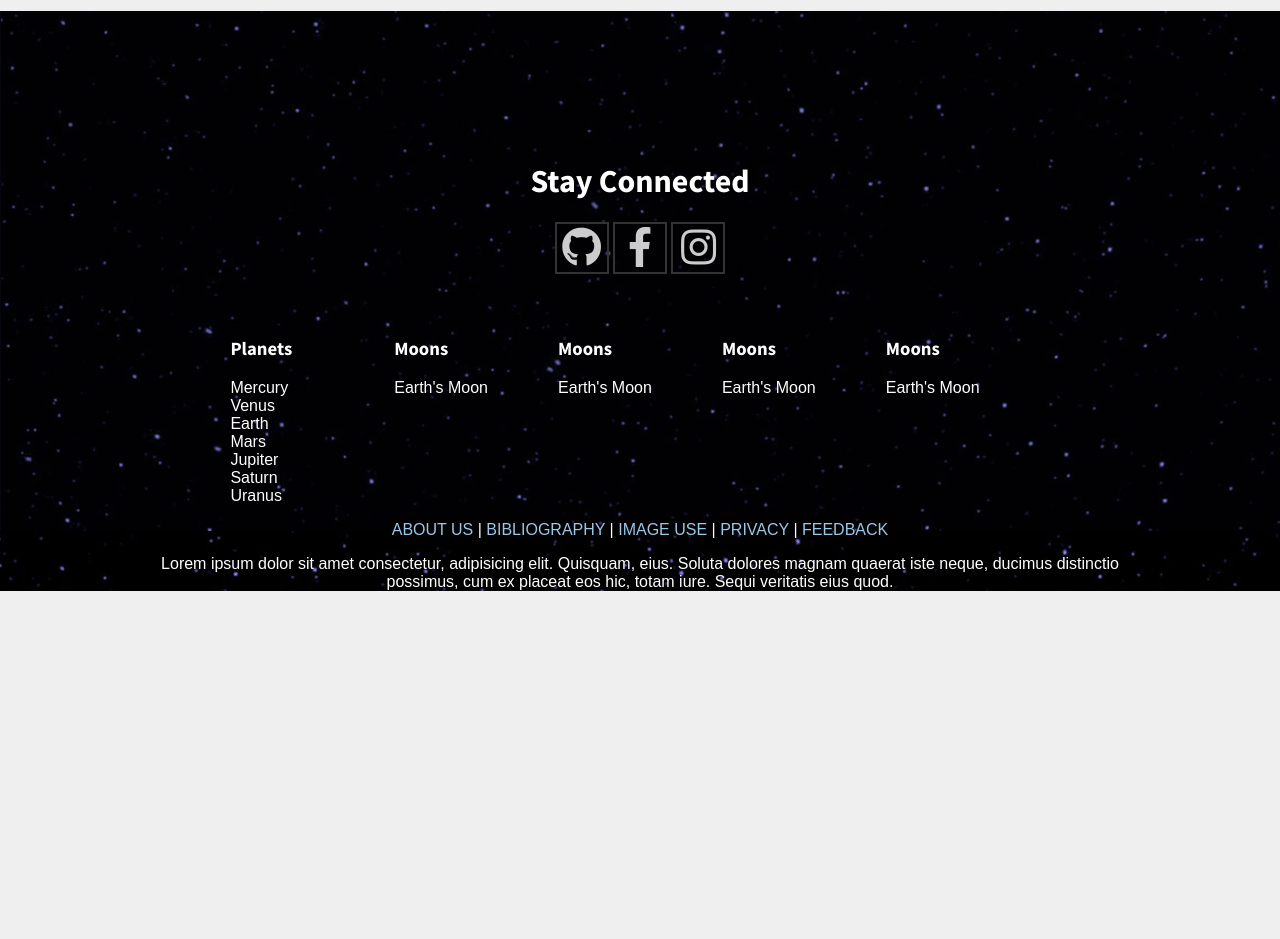
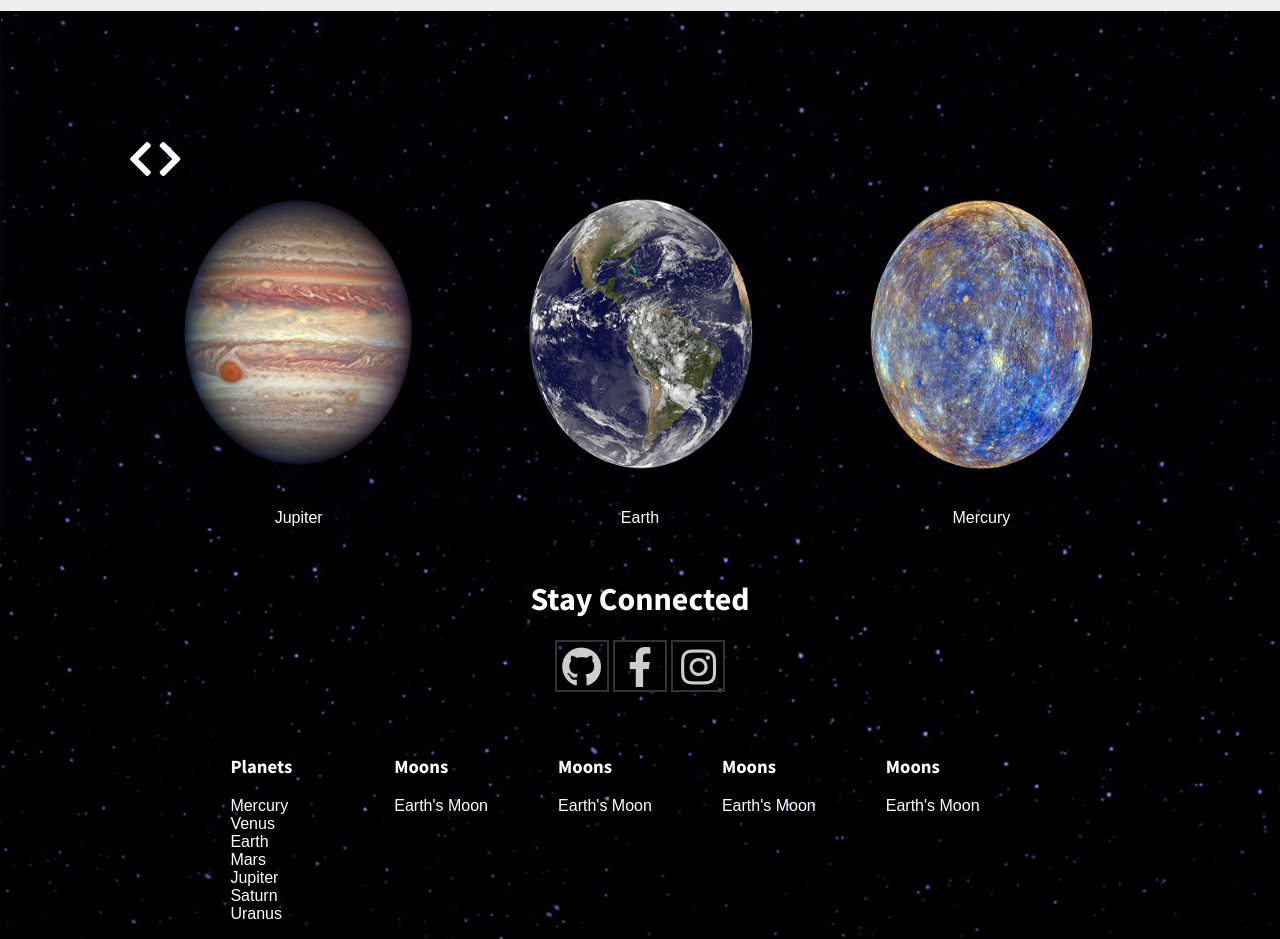
Before and after one commit to vujic02/NASA-Planet-Pages-Clone, a plain HTML site: page index.html in a window 1280 px wide. Shown: the part 4460-5399 px from the top of the page. Before the commit the page ends 5067 px from the top, so only its background shows below. Drawn offline with Linux system fonts and the light colour scheme; a web font is replaced by a local one.

Commit message:
Added image slider, not finished

```diff
--- a/index.html
+++ b/index.html
@@ -268,6 +268,78 @@
   <div class="footer-bg">
     <footer>
 
+      <div class="slider">
+        <div class="slider-items">
+
+          <a class="slider-left"><i class="fas fa-chevron-left"></i></a>
+          <a class="slider-right"><i class="fas fa-chevron-right"></i></a>
+
+          <!-- Slider container -->
+          <div class="slider-container slider-1">
+
+            <div class="slider-item">
+              <img src="/img/slide1.png">
+              <p>Jupiter</p>
+            </div>
+
+            <div class="slider-item">
+              <img src="/img/slide2.png">
+              <p>Earth</p>
+            </div>
+
+            <div class="slider-item">
+              <img src="/img/slide3.png">
+              <p>Mercury</p>
+            </div>
+
+          </div>
+          <!-- End of slider container -->
+
+          <!-- Slider container -->
+          <div class="slider-container slider-2">
+
+            <div class="slider-item">
+              <img>
+              <p></p>
+            </div>
+
+            <div class="slider-item">
+              <img>
+              <p></p>
+            </div>
+
+            <div class="slider-item">
+              <img>
+              <p></p>
+            </div>
+
+          </div>
+          <!-- End of slider container -->
+
+          <!-- Slider container -->
+          <div class="slider-container slider-3">
+
+            <div class="slider-item">
+              <img>
+              <p></p>
+            </div>
+
+            <div class="slider-item">
+              <img>
+              <p></p>
+            </div>
+
+            <div class="slider-item">
+              <img>
+              <p></p>
+            </div>
+
+          </div>
+          <!-- End of slider container -->
+
+        </div>
+      </div>
+
       <h1 class="footer-heading">Stay Connected</h1>
 
       <ul class="links-list">
--- a/landing.css
+++ b/landing.css
@@ -431,6 +431,39 @@ footer {
   font-family: 'Source Sans Pro', sans-serif;
 }
 
+/* SLIDER STYLES */
+.slider-container {
+  display: flex;
+  flex-direction: row;
+}
+
+.slider-items a {
+  width: 50px;
+  height: 50px;
+}
+
+.slider-items i {
+  color: white;
+  font-size: 40px;
+}
+
+.slider-item {
+  color: white;
+  text-align: center;
+}
+
+.slider-item img {
+  width: 100%;
+  height: 100%;
+  background-size: cover;
+}
+
+
+
+
+
+
+
 .links-list {
   text-align: center;
   text-decoration: none;
@@ -463,6 +496,7 @@ footer {
   font-size: 40px;
   width: 40px;
   height: 40px;
+  padding-top: 5px;
 }
 
 #instagram {
--- a/pages/jupiter.css
+++ b/pages/jupiter.css
@@ -1,3 +1,15 @@
+body {
+  margin: 0;
+}
+
+.jupiter {
+  width: 100vw;
+  height: 1900px;
+  margin: 0;
+  overflow: hidden;
+  background-image: url(../background/backdrop_jupiter.jpg);
+}
+
 /* Navbar */
 .logo {
   width: 280px;
--- a/pages/mars.css
+++ b/pages/mars.css
@@ -1,3 +1,15 @@
+body {
+  margin: 0;
+}
+
+.mars {
+  width: 100vw;
+  height: 1900px;
+  margin: 0;
+  overflow: hidden;
+  background-image: url(../background/backdrop_mars.jpg);
+}
+
 /* Navbar */
 .logo {
   width: 280px;
--- a/pages/styles.css
+++ /dev/null
@@ -1,19 +0,0 @@
-body {
-  margin: 0;
-}
-
-.mars {
-  width: 100vw;
-  height: 1900px;
-  margin: 0;
-  overflow: hidden;
-  background-image: url(../background/backdrop_mars.jpg);
-}
-
-.jupiter {
-  width: 100vw;
-  height: 1900px;
-  margin: 0;
-  overflow: hidden;
-  background-image: url(../background/backdrop_jupiter.jpg);
-}
```
Also changed, not shown: img/slide1.png (added), img/slide2.png (added), img/slide3.png (added), img/slide4.png (added), img/slide5.png (added), img/slide6.png (added), img/slide7.png (added), img/slide8.png (added), img/slide9.png (added).
